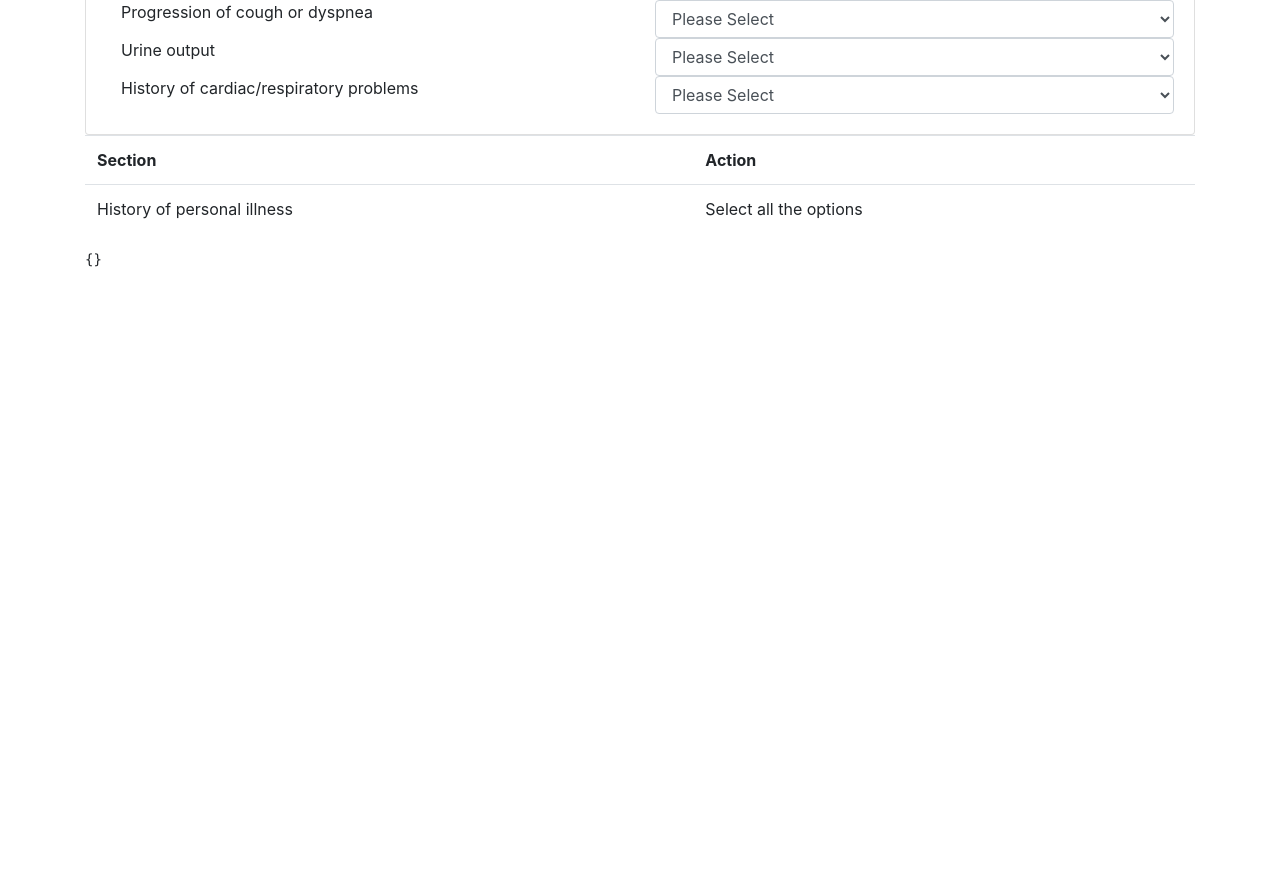
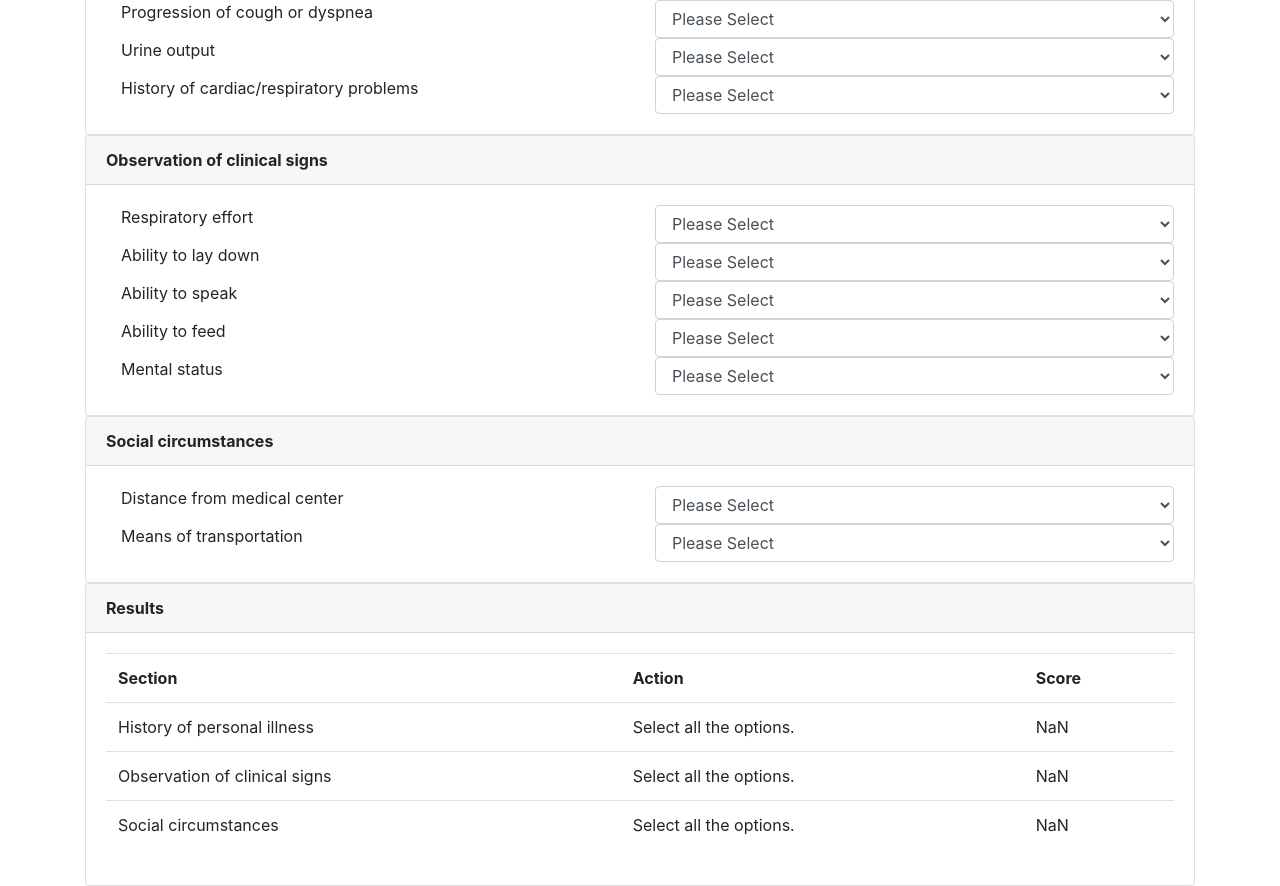
Before and after one commit to fakedrake/telemedicine-form, a React (Create React App) app: page / in a window 1280 px wide. Shown: the part 240-1126 px from the top of the page. Before the commit the page ends 800 px from the top, so only its background shows below. Built offline with nearby package versions, Linux system fonts and the light colour scheme.

Commit message:
All the dropdowns

```diff
--- a/src/App.js
+++ b/src/App.js
@@ -16,27 +16,37 @@ const mkCard = (dat) => (
   <Card>
     <Card.Header><b>{dat.title}</b></Card.Header>
     <Card.Body>
-      {dat.items.map(mkDropDown)}
+      {dat.items.map(mkElem)}
     </Card.Body>
   </Card>);
 
 
+const mkInpt = (props) =>{
+    if (props.opts !== undefined) {
+        return (<Field name={props.id} component="select" class="form-control">
+                    <option selected>Please Select</option>
+                    {props.opts.map((opt,i) => (<option value={i+1}>{opt}</option>))}
+                </Field>);
+    } else {
+        return props.field;
+    }
+}
 const mkDropDown = (props) => (
   <Row>
     <Col>
       <label class="col">{props.label}</label>
     </Col>
     <Col>
-      <Field name={props.id} component="select" class="form-control">
-        <option selected>Please Select</option>
-        {props.opts.map((opt,i) => (<option value={i+1}>{opt}</option>))}
-  </Field>
-  </Col>
+      {mkInpt(props)}
+    </Col>
   </Row>
 );
-
+const mkElem = mkDropDown;
+const sum = (vals) => (vals.reduce((x,y) => (x + y), 0));
+const to_values = (m,ids) => ids.map((i) => parseInt(m[i.id]));
 const sections = [{
   title: "History of personal illness",
+  id: "history",
   items: [
     {id: "coughs_per_hour", label: "Coughs per hour", opts: ["< 5","5 - 8","> 8"]},
     {id: "activity", label: "Level of activity", opts: ["Full active","Moderate restricted","Mostly sleeping"]},
@@ -45,31 +55,105 @@ const sections = [{
     {id: "urine", label: "Urine output", opts: ["As usual","Moderate decreased (more than half the usual output)","Severe decreased (less than half the usual output)"]},
     {id: "cardiac_respiratory", label: "History of cardiac/respiratory problems", opts: ["No", "Under control", "Not under control"]}
   ],
+  calc_score: (sec,values) => sum(to_values(values, sec.items)),
   message: (score) => {
+    var xs = JSON.stringify(score);
     if (score <= 6) {return "Follow up if deterioration";}
     if (score <= 9) {return "Follow up next day";}
     if (score > 9) {return "Observe clinical signs. (" + score + ")";}
-    return (<it>Select all the options</it>);
+    return (<it>Select all the options.</it>);
+  }
+},
+{
+  title: "Observation of clinical signs",
+  id: "clinical",
+  items: [
+    {id: "resp_effort", label: "Respiratory effort", opts: ["No accessory muscles", "1 accessory muscle", "\u2265 2 accessory muscles"]},
+    {id: "lay_down", label: "Ability to lay down", opts: ["Comfortable when lying down", "Unomfortable when lying down", "Mostly seating"]},
+    {id: "speak", label: "Ability to speak", opts: ["In full sentences / babbles", "Only phrases / short cries", "Only words / grunting"]},
+    {id: "feed", label: "Ability to feed", opts: ["As usual decreased", "Decreased", "Severely reduced"]},
+    {id: "mental", label: "Mental status", opts: ["Normal", "Moderate crying / Agitated", "Severe irritability"]}
+  ],
+  calc_score: (sec,values) => sum(to_values(values, sec.items)),
+  message: (score,scores) => {
+    var xs = JSON.stringify(score);
+    if (score == 5) {return "Follow up in case of deterioration.";}
+    if (score <= 7) {
+        return "Arrange an office visit the same day if Social Circumstances >4 Otherwise Follow up in 6-8h (" +scores['clinical'] + ")"; // XXX
+    }
+    if (score == 8) {return "Emerengency Room Referral";}
+    return (<it>Select all the options.</it>);
+  }
+},
+{
+  title: "Pysical signs",
+  id: "physical",
+  items: [
+    {id: "age", label: "Age", opts: ["2 - 12 months", "1 - 3 years", "3 - 6 years", "6 - 12 years", "12 - 18 years"]},
+    {id: "oxymeter", label: "Pulse oxymeter", opts:["> 97%", "94% - 97%", "90% - 94%"]},
+    {id: "resp_rate", label: "Respiratory rate while afebrile and resting", field:<Field name="resp_rate" component="input" type="number"/>}
+  ],
+  calc_score: (sec,values) => sum(to_values(values, sec.items)),
+  message: (score,scores) => {
+    var xs = JSON.stringify(score);
+    if (score == 5) {return "Follow up in case of deterioration.";}
+    if (score <= 7) {
+        if (scores["social"] > 4) {return "Arrange an office visit the same day" }
+        if (scores["social"] <= 4) {return "Followup in 6 - 8h" }
+        return <it>Fill in the social circumstances</it>;
+    }
+    if (score == 8) {return "Emerengency Room Referral";}
+    return (<it>Select all the options.</it>);
+  },
+  title: "Social circumstances",
+  id: "social",
+  items: [
+      {id: "distance", label: "Distance from medical center", opts:["< 30 min", "30 - 60 min", "> 60 min"]},
+      {id: "transport", label: "Means of transportation", opts: ["Private vehicle", "Pubplic transport"]}
+  ],
+  calc_score: (sec,values) => sum(to_values(values, sec.items)),
+  message: (score,scores) => {
+      if (score <= 3) { return "No action" }
+      if (score >= 3) {return "See observation of clinical signs"}
+      return (<it>Select all the options.</it>);
   }
 }];
 
-
-const mkTable = (values) => (
-  <table class="table">
-    <tr><th>Section</th><th>Action</th></tr>
-    {sections.map((sec) => (
-      <tr>
-        <td>{sec.title}</td>
-        <td>{sec.message(sec.items.reduce((x,y) => parseInt(values[y.id]) + parseInt(values[x.id])))}</td>
-      </tr>))}
-  </table>);
+const mkTableRow = (sec,values,scores) => {
+    return (
+        <tr>
+            <td>{sec.title}</td>
+            <td>{sec.message(sum(to_values(values, sec.items)),scores)}</td>
+            <td>{sum(to_values(values, sec.items))}</td>
+        </tr>);}
+const calcScores = (sections,values) => {
+    var ret = {};
+    sections.forEach((sec) => {
+        ret[sec.id] = sec.calc_score(sec,values);
+    });
+    return ret;
+};
+const mkTable = (values) => {
+    var  scores = calcScores(sections,values);
+    return (
+        <Card>
+            <Card.Header><b>Results</b></Card.Header>
+            <Card.Body>
+                <table class="table">
+                    <tr><th>Section</th><th>Action</th><th>Score</th></tr>
+                    {sections.map((sec) => mkTableRow(sec,values,scores))}
+                </table>
+            </Card.Body>
+        </Card>);
+  };
 
 const mkForm = ({ handleSubmit, form, submitting, pristine, values }) => (
     <div>
-      {sections.map(mkCard)}
+      { sections.map(mkCard) }
       { mkTable(values) }
-      <pre>{JSON.stringify(values, 0, 2)}</pre>
     </div>);
+//       <pre>{JSON.stringify(values, 0, 2)}</pre>
+
 
 const App = () => (
   <Container>
```
Also changed, not shown: 1 other file (tests, documents, lock files or other folders).
